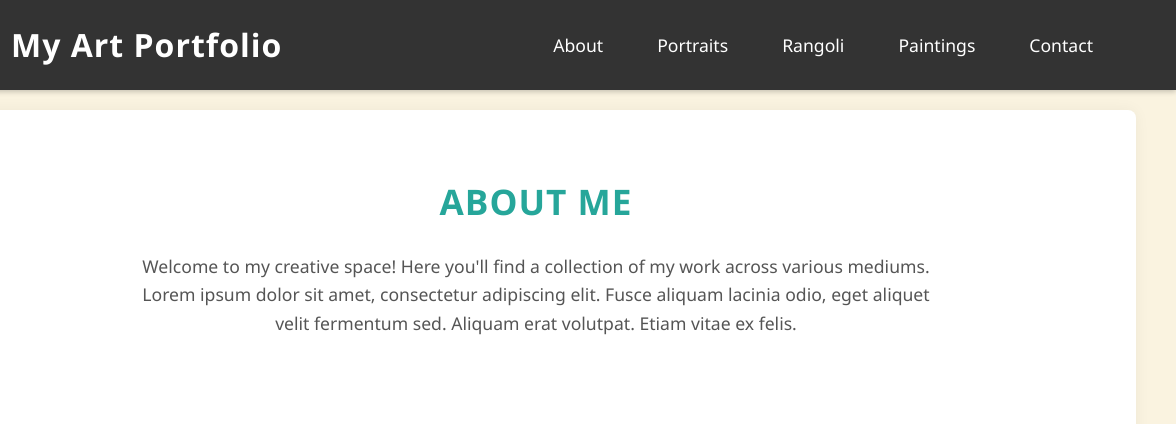
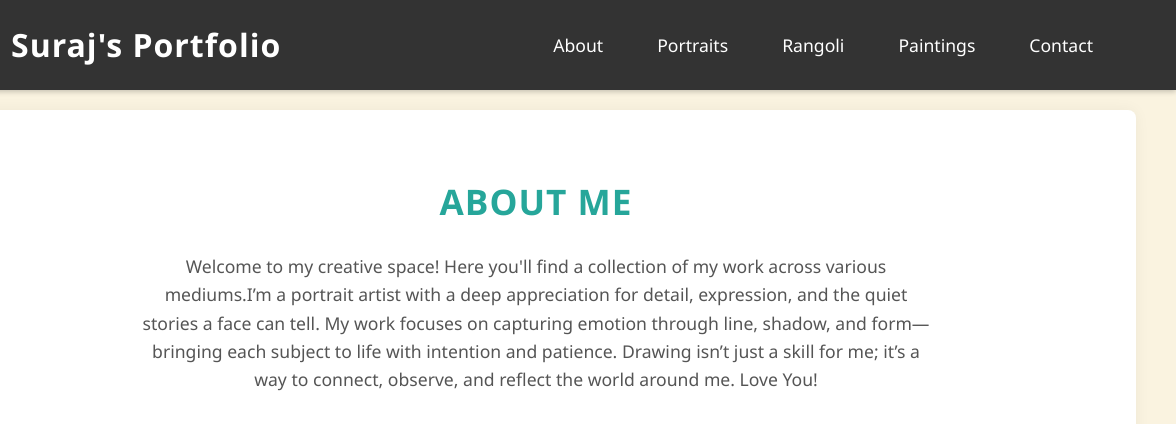
Before and after one commit to B22CI041/my-portfolio, a plain HTML site: page index.html in a window 1280 px wide. Shown: the top 424 px of the page, 104-1280 px from the left. Drawn offline with nearby package versions, Linux system fonts and the light colour scheme.

Commit message:
Add files via upload

```diff
--- a/index.html
+++ b/index.html
@@ -18,7 +18,7 @@
         <div class="header-content">
             <div class="logo-title">
                 <img src="Logo1.png" alt="My Art Portfolio Logo" class="logo">
-                <h1>My Art Portfolio</h1>
+                <h1>Suraj's Portfolio</h1>
             </div>
             <nav class="navbar">
                 <ul id="nav-list">
@@ -37,7 +37,7 @@
         <!-- About Section -->
         <section id="about">
             <h2>About Me</h2>
-            <p>Welcome to my creative space! Here you'll find a collection of my work across various mediums. Lorem ipsum dolor sit amet, consectetur adipiscing elit. Fusce aliquam lacinia odio, eget aliquet velit fermentum sed. Aliquam erat volutpat. Etiam vitae ex felis.</p>
+            <p>Welcome to my creative space! Here you'll find a collection of my work across various mediums.I’m a portrait artist with a deep appreciation for detail, expression, and the quiet stories a face can tell. My work focuses on capturing emotion through line, shadow, and form—bringing each subject to life with intention and patience. Drawing isn’t just a skill for me; it’s a way to connect, observe, and reflect the world around me. Love You!</p>
         </section>
 
         <!-- Portfolio Categories -->
```
